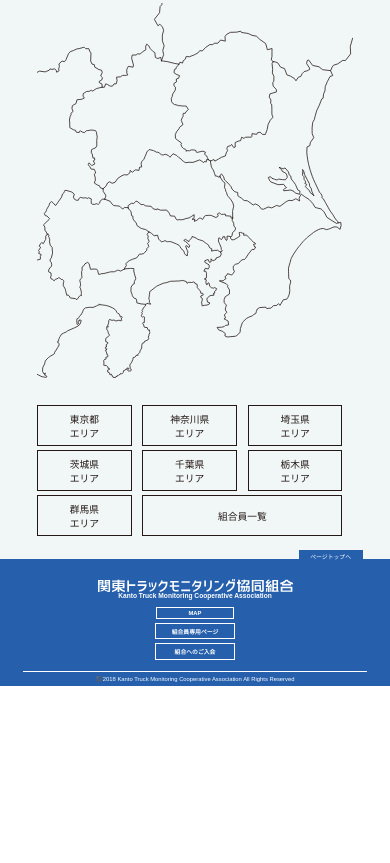
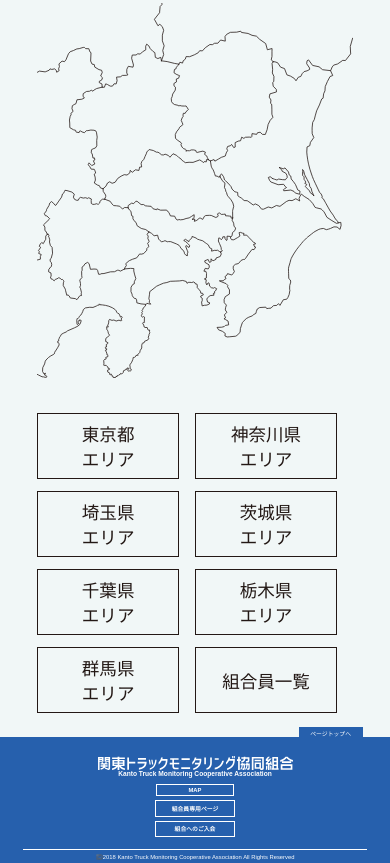
Before and after one commit to satthu565/TMS-Project, a website: page app/index.html in a window 390 px wide. Shown: the part 1107-1970 px from the top of the page. Before the commit the page ends 1793 px from the top, so only its background shows below. Drawn offline with Linux system fonts and the light colour scheme; files whose address does not match are found by name.

Commit message:
Fix map for mobile

```diff
--- a/app/index.html
+++ b/app/index.html
@@ -209,19 +209,19 @@
                             </map>
                         </div>
                         <div class="map-button">
-                            <div class="wrap-button"><a href="#" class="東京都">東京都 <br>
+                            <div class="wrap-button"><a class="東京都">東京都 <br>
                                 エリア</a></div>
-                            <div class="wrap-button"><a href="#" class="神奈川県">神奈川県<br>
+                            <div class="wrap-button"><a class="神奈川県">神奈川県<br>
                                 エリア</a></div>
-                            <div class="wrap-button"><a href="#" class="埼玉県">埼玉県<br>
+                            <div class="wrap-button"><a class="埼玉県">埼玉県<br>
                                 エリア</a></div>
-                            <div class="wrap-button"><a href="#" class="茨城県">茨城県<br>
+                            <div class="wrap-button"><a class="茨城県">茨城県<br>
                                 エリア</a></div>
-                            <div class="wrap-button"><a href="#" class="千葉県">千葉県<br>
+                            <div class="wrap-button"><a class="千葉県">千葉県<br>
                                 エリア</a></div>
-                            <div class="wrap-button"><a href="#" class="栃木県">栃木県<br>
+                            <div class="wrap-button"><a class="栃木県">栃木県<br>
                                 エリア</a></div>
-                            <div class="wrap-button"><a href="#" class="群馬県">群馬県<br>
+                            <div class="wrap-button"><a class="群馬県">群馬県<br>
                                 エリア</a></div>
                             <div class="wrap-button list-button"><a href="#">組合員一覧</a></div>
                         </div>
--- a/app/less/ressponsive.less
+++ b/app/less/ressponsive.less
@@ -569,6 +569,18 @@
   #news .wrap-news-item .item a .inner .wrap-item-title{
     min-height: 40px;
   }
+  #partner .partner-map .map-content .map-button .wrap-button{
+    flex: 0 0 50%;
+    max-width: 50%;
+  }
+  #partner .partner-map .map-content .map-button .wrap-button a{
+    height: 17vw;
+    font-size: 4.5vw;
+    margin-top: 2vw;
+  }
+  #partner .partner-map .map-content .map-button .list-button a{
+    width: 90%;
+  }
 }
 @media only screen and (max-width: 320px) {
   nav.main-menu li {
```
Also changed, not shown: app/css/ressponsive.css.
